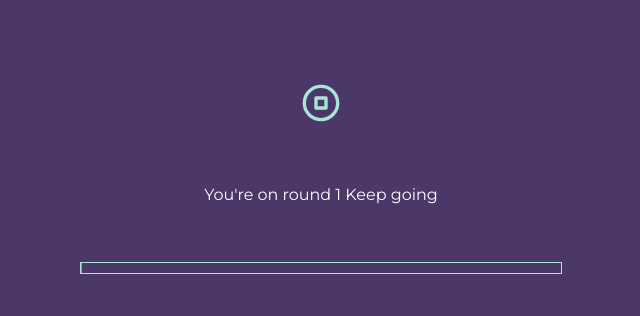
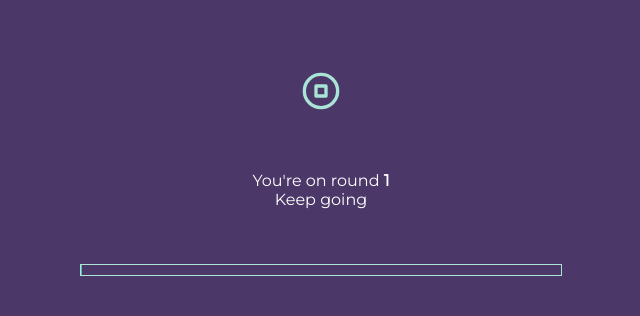
Before and after one commit to syedmehdiabbas/pomodoro, a plain HTML site: page index.html in a window 1280 px wide. Both pictures are taken after a click on the picture 640 px from the left and 233 px from the top of the page. Shown: the part 484-800 px from the top of the page, without its empty margins (319-959 px from the left). Drawn offline with Linux system fonts and the light colour scheme.

Commit message:
Organized folder sructure

```diff
--- a/styles.css
+++ b/css/styles.css
@@ -42,6 +42,10 @@ body {
 .dis {
   font-size: 2.75rem;
   font-style: bolder;
+}
+
+.sprint {
+  text-align: center;
 }
 
 .image {
--- a/index.html
+++ b/index.html
@@ -2,7 +2,7 @@
 <html>
   <head>
     <meta charset="utf-8" />
-    <link rel="stylesheet" href="styles.css" />
+    <link rel="stylesheet" href="css/styles.css" />
     <link rel="preconnect" href="https://fonts.googleapis.com">
 <link rel="preconnect" href="https://fonts.gstatic.com" crossorigin>
 <link href="https://fonts.googleapis.com/css2?family=Montserrat&display=swap" rel="stylesheet">
@@ -12,13 +12,13 @@
   <body>
     <div class="container">
         <h2 class="heading">pomodoro timer</h1>
-          <img class="image" src="21266922.jpg" alt="">
+          <img class="image" src="images/clock.jpg" alt="">
           <p class="muted">
             <span class="mobile-start">Click on the clock to start</span>
             <span class="desktop-start">Press space bar to start</span>
           </p>
         <h1 class="dis"></h1>
-        <button class="stop"><img class="stop-btn" src="stop-circle.svg" alt=""></button>
+        <button class="stop"><img class="stop-btn" src="images/stop-circle.svg" alt=""></button>
 
         <p class="sprint"></p>
         <div class="meter"><span class="completed"></span></div>
--- a/index.js
+++ b/index.js
@@ -5,7 +5,7 @@ const image = document.querySelector(".image");
 const muted = document.querySelector(".muted");
 const stop = document.querySelector(".stop");
 const stopbtn = document.querySelector(".stop-btn");
-const sound = new Audio("sound.wav");
+const sound = new Audio("sound/sound.wav");
 
 const STUDYTIME = 25 * 60;
 const RESTTIME = 5 * 60;
@@ -41,10 +41,10 @@ stop.addEventListener("click", () => {
 
 function study() {
   completed.style.width = "0px";
-  studyTime = STUDYTIME;
+  let studyTime = STUDYTIME;
   count += 1;
-  sprint.innerHTML = `You're on round ${count}  Keep going`;
-  image.src = "reading.svg";
+  sprint.innerHTML = `You're on round <strong>${count}</strong><br>Keep going`;
+  image.src = "images/reading.svg";
   let id = setInterval(() => {
     if (studyTime === 0) {
       dis.innerHTML = "Time to relax now";
@@ -73,8 +73,8 @@ function rest() {
     dis.innerHTML = "Well done, you have completed 4 rounds";
   }
   completed.style.width = "0px";
-  restTime = RESTTIME;
-  image.src = "resting.svg";
+  let restTime = RESTTIME;
+  image.src = "images/resting.svg";
   let id = setInterval(() => {
     if (restTime === 0) {
       dis.innerHTML = "Lets go again!!";
```
Also changed, not shown: images/clock.jpg (renamed from 21266922.jpg), images/reading.svg (renamed from reading.svg), images/resting.svg (renamed from resting.svg), images/stop-circle.svg (renamed from stop-circle.svg), 3 other files.
